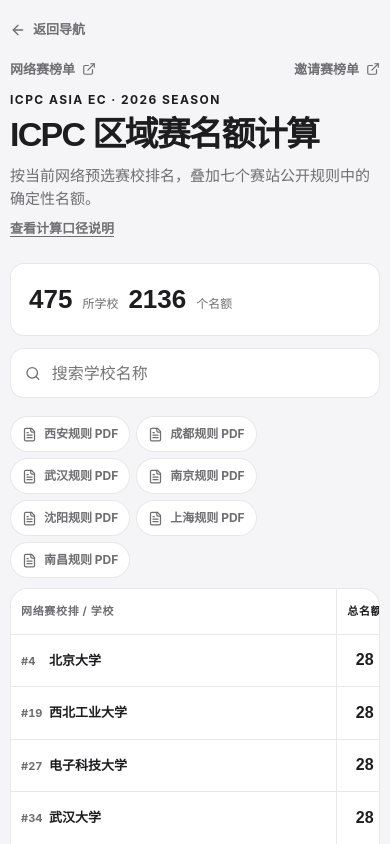
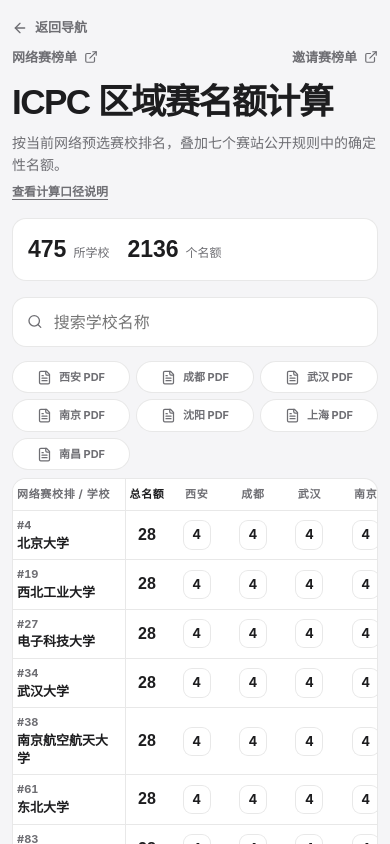
Before and after one commit to coolarec/xcpc.link, a Vue app: page /cal in a window 390 px wide. Shown: the top 844 px of the page. Built offline with nearby package versions, Linux system fonts and the light colour scheme; a web font is replaced by a local one.

Commit message:
feat: 优化 CalPage 组件的样式和结构，更新规则链接描述，增加响应式设计

```diff
--- a/src/views/cal/CalPage.vue
+++ b/src/views/cal/CalPage.vue
@@ -134,16 +134,19 @@ onBeforeUnmount(() => document.removeEventListener('keydown', onKeydown))
         </div>
         <div class="cal-title-row">
           <div>
-            <p class="cal-eyebrow">ICPC ASIA EC · 2026 SEASON</p>
             <h1>ICPC 区域赛名额计算</h1>
             <p class="cal-subtitle">按当前网络预选赛校排名，叠加七个赛站公开规则中的确定性名额。</p>
             <button class="scope-trigger" type="button" @click="showScope = true">查看计算口径说明</button>
           </div>
           <div class="cal-summary">
-            <strong>{{ data.schools.length }}</strong>
-            <span>所学校</span>
-            <strong>{{ totalQuota }}</strong>
-            <span>个名额</span>
+            <div class="cal-summary-item">
+              <strong>{{ data.schools.length }}</strong>
+              <span>所学校</span>
+            </div>
+            <div class="cal-summary-item">
+              <strong>{{ totalQuota }}</strong>
+              <span>个名额</span>
+            </div>
           </div>
         </div>
         <div class="cal-toolbar">
@@ -155,10 +158,10 @@ onBeforeUnmount(() => document.removeEventListener('keydown', onKeydown))
         </div>
       </header>
 
-      <section class="rules-strip" aria-label="规则原文">
+      <section class="rules-strip" aria-label="赛站 PDF">
         <template v-for="station in stations" :key="station.key">
           <a :href="station.pdf" target="_blank" rel="noopener noreferrer" class="rule-chip">
-            <FileText :size="15" /> {{ station.name }}规则 PDF
+            <FileText :size="15" /> {{ station.name }} PDF
           </a>
         </template>
       </section>
@@ -179,7 +182,7 @@ onBeforeUnmount(() => document.removeEventListener('keydown', onKeydown))
               <tr v-for="school in filteredSchools" :key="school.school">
                 <td class="school-cell">
                   <span class="school-index">#{{ school.rank }}</span>
-                  <span>{{ school.school }}</span>
+                  <span class="school-name">{{ school.school }}</span>
                 </td>
                 <td class="total-cell">{{ school.total }}</td>
                 <td v-for="station in stations" :key="station.key" class="quota-cell">
@@ -212,7 +215,7 @@ onBeforeUnmount(() => document.removeEventListener('keydown', onKeydown))
         <div class="dialog-links">
           <a class="dialog-pdf" :href="selected.station.pdf" target="_blank" rel="noopener noreferrer">
             <FileText :size="17" aria-hidden="true" />
-            <span>查看 {{ selected.station.name }}规则原文 PDF</span>
+            <span>查看 {{ selected.station.name }} PDF</span>
           </a>
           <a v-if="invitationBoardUrl(selected.station.key)" class="dialog-board" :href="invitationBoardUrl(selected.station.key)" target="_blank" rel="noopener noreferrer">
             <ExternalLink :size="17" aria-hidden="true" />
@@ -257,6 +260,7 @@ onBeforeUnmount(() => document.removeEventListener('keydown', onKeydown))
   --cal-line: rgba(0, 0, 0, 0.09);
   --cal-accent: var(--text);
   min-height: 100vh;
+  overflow-x: hidden;
   color: var(--cal-text);
   background: var(--cal-bg);
   transition: background .2s ease, color .2s ease;
@@ -274,8 +278,9 @@ h1 { margin: 0; font-family: Sora, sans-serif; font-size: clamp(34px, 5vw, 62px)
 .cal-subtitle { margin: 14px 0 0; color: var(--cal-muted); font-size: 15px; }
 .scope-trigger { width: fit-content; margin-top: 9px; padding: 0; border: 0; color: var(--cal-muted); background: transparent; font: inherit; font-size: 13px; font-weight: 700; text-decoration: underline; text-decoration-thickness: 1px; text-underline-offset: 3px; cursor: pointer; }
 .scope-trigger:hover { color: var(--cal-accent); }
-.cal-summary { display: grid; grid-template-columns: auto auto; gap: 2px 10px; align-items: baseline; min-width: 150px; padding: 16px 18px; border: 1px solid var(--cal-line); border-radius: 18px; background: var(--cal-surface); backdrop-filter: blur(14px); }
-.cal-summary strong { font-family: Sora, sans-serif; font-size: 26px; text-align: right; }
+.cal-summary { display: flex; align-items: baseline; gap: 20px; min-width: 150px; padding: 16px 18px; border: 1px solid var(--cal-line); border-radius: 18px; background: var(--cal-surface); backdrop-filter: blur(14px); }
+.cal-summary-item { display: flex; align-items: baseline; gap: 7px; }
+.cal-summary strong { font-family: Sora, sans-serif; font-size: 26px; }
 .cal-summary span { color: var(--cal-muted); font-size: 12px; }
 .cal-search { width: min(420px, 100%); display: flex; align-items: center; gap: 9px; padding: 11px 14px; border: 1px solid var(--cal-line); border-radius: 13px; background: var(--cal-surface-solid); color: var(--cal-muted); }
 .cal-search input { width: 100%; border: 0; outline: 0; color: var(--cal-text); background: transparent; font: inherit; }
@@ -293,7 +298,8 @@ tbody tr:hover { background: var(--surface-hover); }
 .school-head, .school-cell { position: sticky; left: 0; z-index: 2; text-align: left; }
 .school-head { background: var(--cal-surface-solid); }
 .school-cell { min-width: 230px; color: var(--cal-text); background: var(--cal-surface-solid); font-weight: 650; }
-.school-index { display: inline-block; width: 28px; color: var(--cal-muted); font-size: 11px; font-variant-numeric: tabular-nums; }
+.school-index { display: inline-block; width: 34px; color: var(--cal-muted); font-size: 11px; font-variant-numeric: tabular-nums; vertical-align: top; }
+.school-name { overflow-wrap: anywhere; }
 .total-head, .total-cell { border-left: 1px solid var(--cal-line); }
 .total-head { color: var(--cal-accent); }
 .total-cell { color: var(--cal-accent); font-family: Sora, sans-serif; font-size: 16px; font-weight: 800; }
@@ -374,6 +380,55 @@ tbody tr:hover { background: var(--surface-hover); }
 .rules-strip { gap: 6px; }
 .rule-chip { border-radius: 999px; background: var(--cal-surface); }
 .cal-footer { padding-top: 16px; }
-@media (max-width: 760px) { .cal-shell { width: min(100% - 20px, 1240px); padding-top: 16px; } .cal-topline, .cal-title-row, .cal-toolbar { align-items: flex-start; flex-direction: column; } .cal-source-links { width: 100%; justify-content: space-between; } .cal-summary { width: 100%; grid-template-columns: auto auto auto auto; justify-content: start; } .cal-summary strong { text-align: left; } .cal-hint { display: none; } .school-cell { min-width: 190px; } }
-@media (max-width: 520px) { .dialog-links { align-items: flex-start; flex-direction: column; gap: 10px; } }
+@media (max-width: 900px) {
+  .cal-shell { width: min(100% - 24px, 1240px); padding-top: 14px; padding-bottom: 36px; }
+  .cal-header { gap: 16px; padding-bottom: 14px; }
+  .cal-topline { align-items: center; flex-wrap: wrap; gap: 10px 16px; }
+  .cal-source-links { margin-left: auto; gap: 12px; }
+  .cal-title-row { align-items: stretch; flex-direction: column; gap: 16px; }
+  h1 { max-width: 100%; font-size: clamp(30px, 9vw, 42px); line-height: 1.08; letter-spacing: -.045em; }
+  .cal-subtitle { margin-top: 11px; font-size: 14px; line-height: 1.55; }
+  .scope-trigger { margin-top: 8px; font-size: 12px; }
+  .cal-summary { width: 100%; justify-content: space-between; min-width: 0; padding: 13px 15px; }
+  .cal-summary strong { font-size: 23px; }
+  .cal-toolbar { align-items: stretch; flex-direction: column; gap: 10px; }
+  .cal-search { width: 100%; box-sizing: border-box; }
+  .cal-hint { display: none; }
+  .rules-strip { display: grid; grid-template-columns: repeat(4, minmax(0, 1fr)); gap: 6px; margin-bottom: 8px; }
+  .rule-chip { justify-content: center; min-width: 0; padding: 7px 4px; font-size: 11px; }
+  .table-card { border-radius: 14px; }
+  .table-scroll { -webkit-overflow-scrolling: touch; scrollbar-width: thin; }
+  table { min-width: 580px; }
+  th, td { padding: 7px 4px; }
+  .school-head { width: 124px; white-space: normal; line-height: 1.35; }
+  .school-cell { width: 124px; min-width: 124px; max-width: 140px; white-space: normal; line-height: 1.35; }
+  .school-index { display: block; width: auto; margin-bottom: 2px; }
+  .total-head, .total-cell { width: 46px; }
+  .station-head { min-width: 52px; }
+  .quota-button { min-width: 28px; padding: 4px 4px; }
+  .reason-backdrop { padding: 12px; }
+  .reason-dialog { width: 100%; max-height: calc(100vh - 24px); box-sizing: border-box; padding: 22px 18px; border-radius: 18px; }
+  .scope-dialog { max-height: calc(100vh - 24px); }
+  .reason-dialog h2 { font-size: 22px; }
+  .dialog-close { top: 11px; right: 11px; }
+  .dialog-total { margin: 15px 0; }
+  .dialog-total strong { font-size: 36px; }
+  .reason-list { font-size: 13px; }
+  .dialog-links { align-items: flex-start; flex-direction: column; gap: 10px; }
+}
+@media (max-width: 520px) {
+  .cal-source-links { width: 100%; justify-content: space-between; margin-left: 0; }
+  .cal-summary { justify-content: flex-start; gap: 18px; }
+  .rules-strip { grid-template-columns: repeat(3, minmax(0, 1fr)); }
+  .rule-chip { justify-content: center; min-width: 0; }
+  table { min-width: 550px; }
+  .school-head { width: 112px; }
+  .school-cell { width: 112px; min-width: 112px; max-width: 122px; }
+  .total-head, .total-cell { width: 42px; }
+  .station-head { min-width: 48px; }
+  .scope-copy { font-size: 12px; }
+}
+@media (max-width: 360px) {
+  .rules-strip { grid-template-columns: repeat(2, minmax(0, 1fr)); }
+}
 </style>
```
